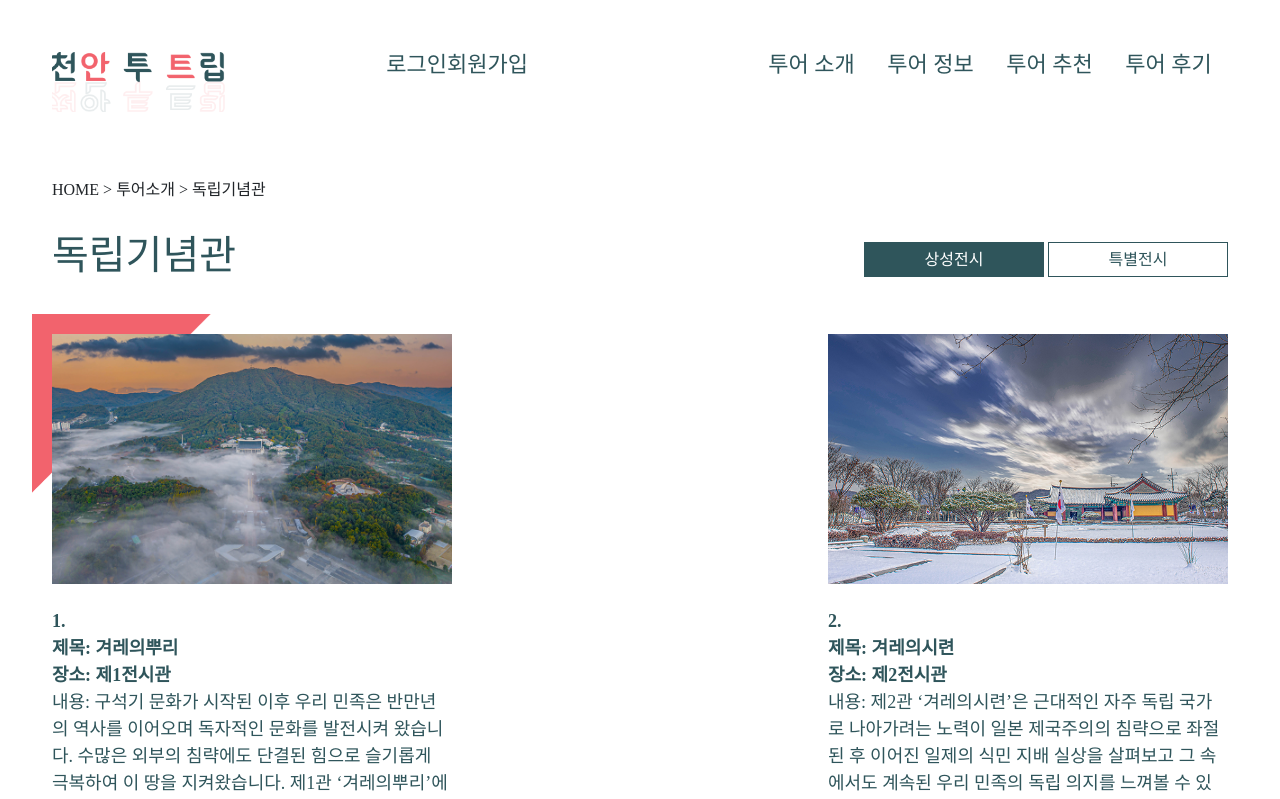
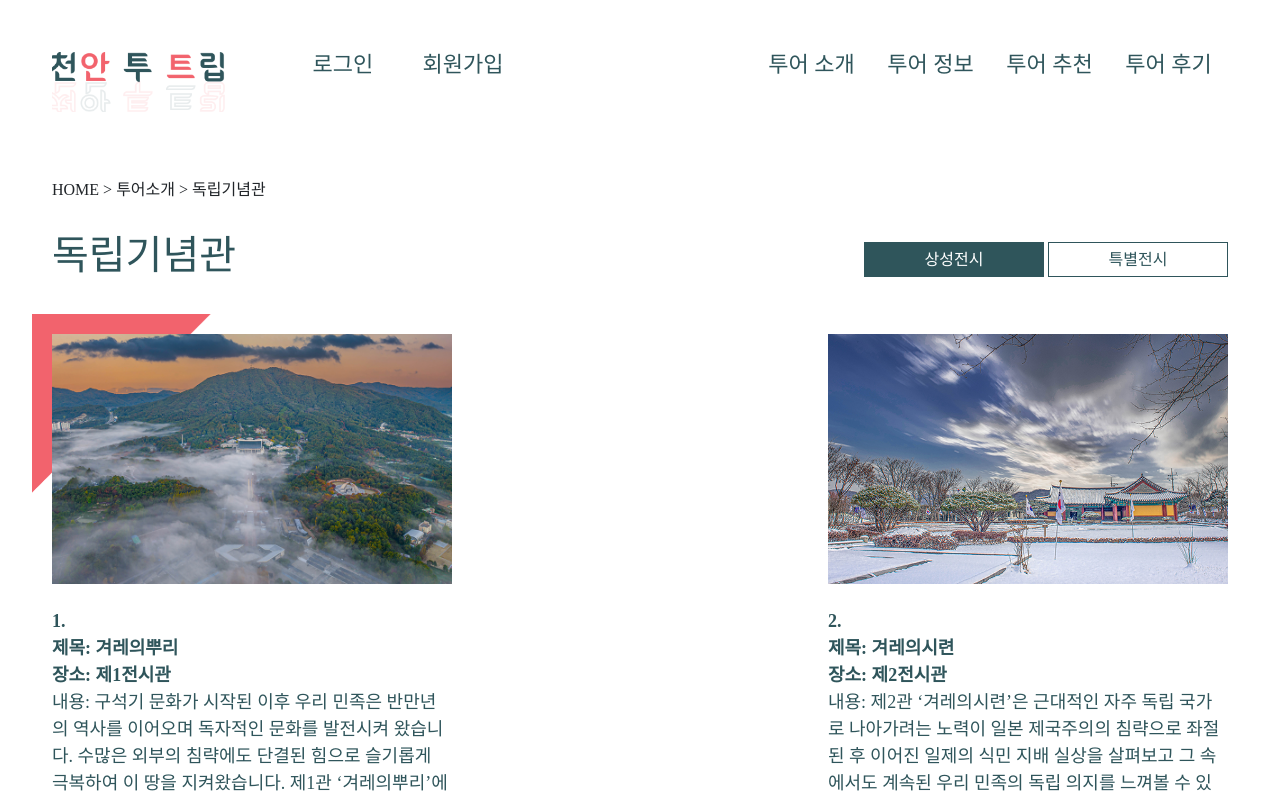
Before and after one commit to HeoJeongmoo/Cheonan-To-Trip, a plain HTML site: page sub.html in a window 1280 px wide. Shown: the top 799 px of the page. Drawn offline with Linux system fonts and the light colour scheme; a web font is replaced by a local one.

Commit message:
Update sub.html

```diff
--- a/sub.html
+++ b/sub.html
@@ -18,13 +18,13 @@
             </div>
         </div>
     </div>
-    <header id="header" class="mt-5">
+        <header id="header" class="mt-5">
         <div class="container">
             <div class="row">
                 <div class="col-2">
                     <a href="./index.html" class="img logo mt-1"></a>
                 </div>
-                <div class="col-3 d-flex justify-content-end">
+                <div class="col-3 d-flex justify-content-around ps-5">
                     <a href="#">로그인</a>
                     <a href="#">회원가입</a>
                 </div>
```
